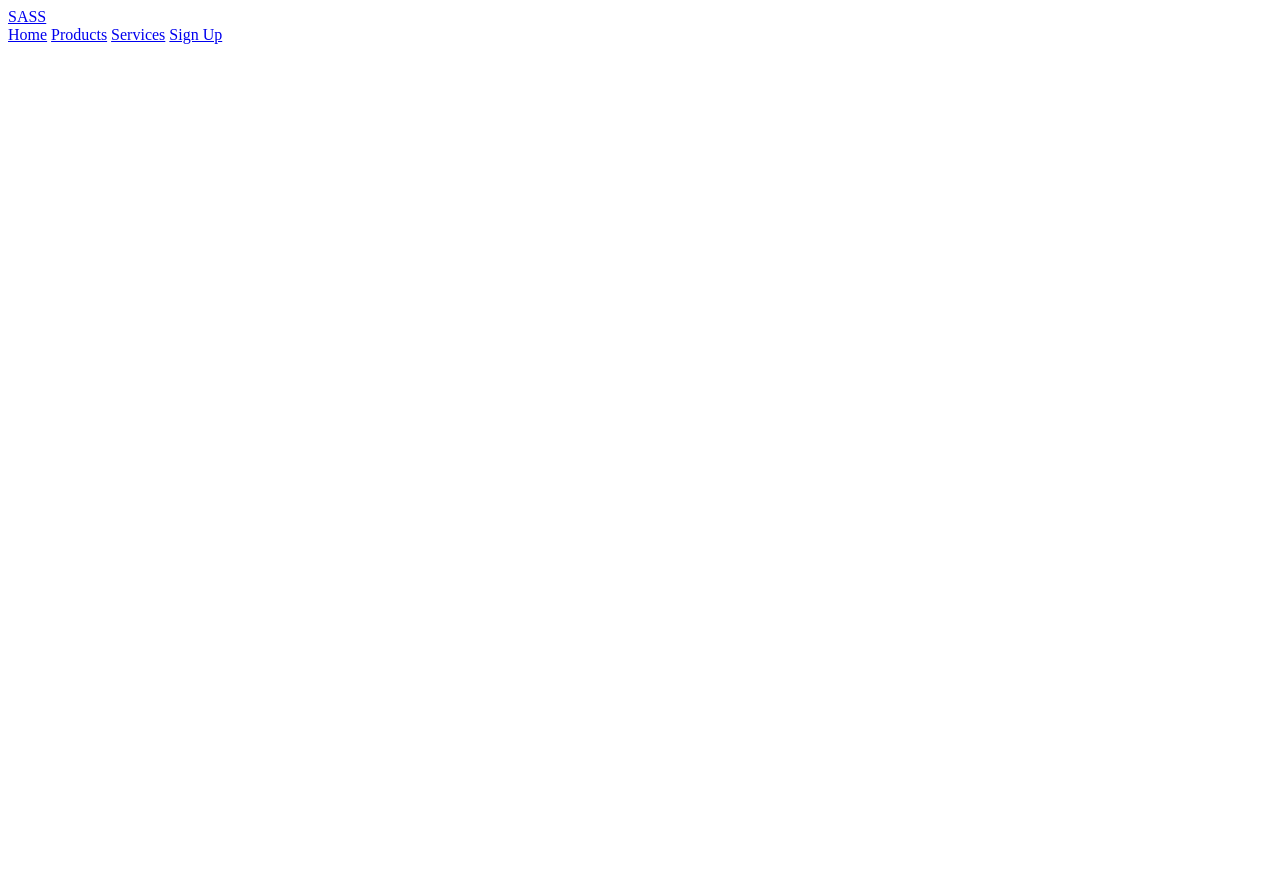
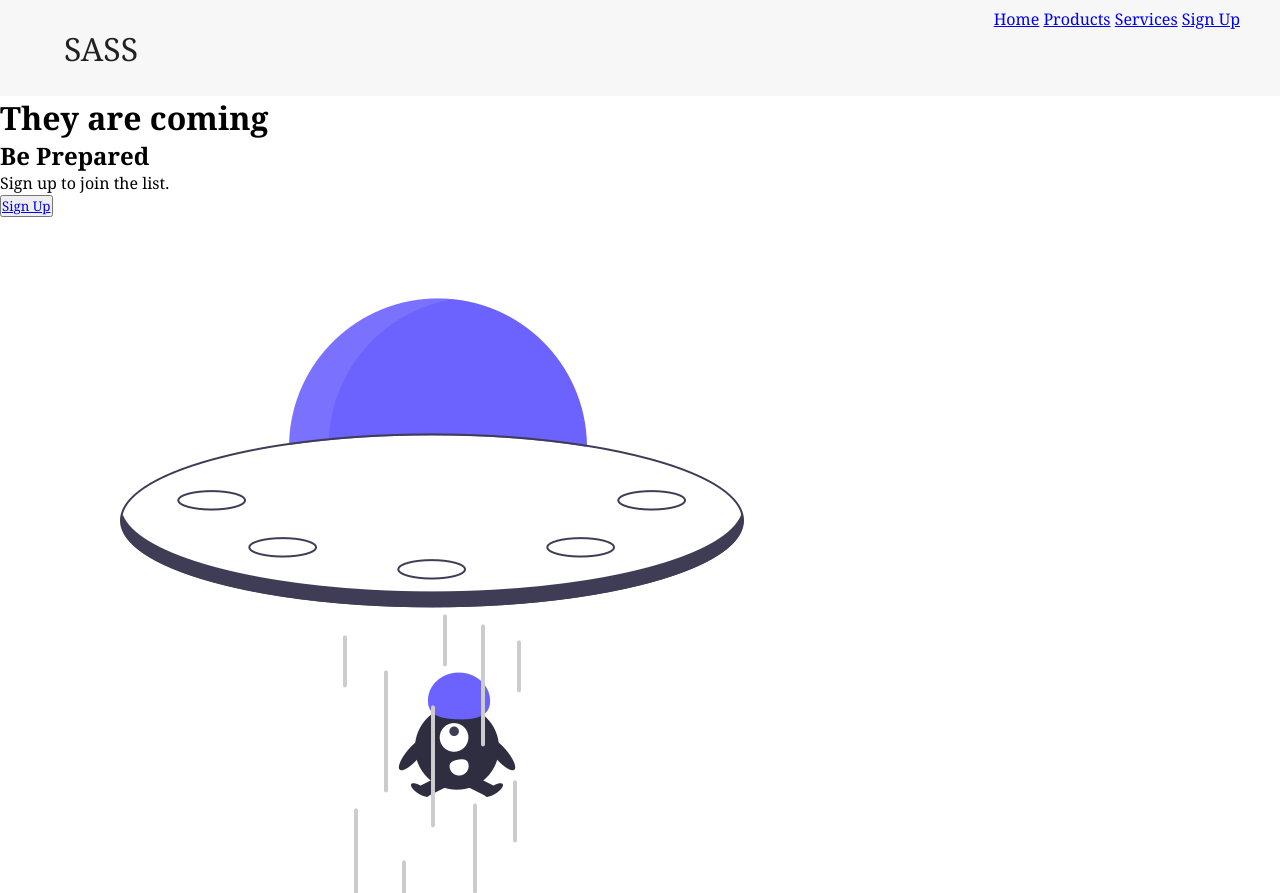
Before and after one commit to Quackenstien/Sass-Tut, a plain HTML site: page index.html in a window 1280 px wide. Shown: the top 893 px of the page. Before the commit the page ends 800 px from the top, so only its background shows below. Drawn offline with Linux system fonts and the light colour scheme.

Commit message:
styles applied

```diff
--- a/index.html
+++ b/index.html
@@ -10,7 +10,7 @@
     <!-- Navbar Section -->
     <nav class="navbar">
       <a href="/" class="navbar-logo">SASS</a>
-      <div class="navbar-bars"><i class="fas fa-bars"></i></div>
+      <!-- <div class="navbar-bars"><i class="fas fa-bars"></i></div> -->
       <div class="navbar-menu">
         <a href="/" class="navbar-menu-links">Home</a>
         <a href="/" class="navbar-menu-links">Products</a>
@@ -18,5 +18,20 @@
         <a href="/" class="navbar-menu-links">Sign Up</a>
       </div>
     </nav>
+
+    <!-- Hero Section -->
+    <div class="hero">
+      <div class="hero-container">
+        <div class="hero-container-left">
+          <h1>They are coming</h1>
+          <h2>Be Prepared</h2>
+          <p>Sign up to join the list.</p>
+          <button><a href="#">Sign Up</a></button>
+        </div>
+        <div class="hero-container-right">
+          <img src="img/taken.png" alt="spaceship" class="hero-container-img" />
+        </div>
+      </div>
+    </div>
   </body>
 </html>
--- /dev/null
+++ b/styles/_colors.scss
@@ -0,0 +1,5 @@
+$light: #f7f7f7;
+$dark: #222121;
+$lime: #00cc66;
+$orangered: #fb4b4e;
+$blue: #2541b2;
--- /dev/null
+++ b/styles/_media-queries.scss
@@ -0,0 +1,11 @@
+@mixin tablet {
+  @media screen and (max-width: 768px) {
+    @content;
+  }
+}
+
+@mixin mobile {
+  @media screen and (max-width: 280px) {
+    @content;
+  }
+}
--- /dev/null
+++ b/styles/_navbar.scss
@@ -0,0 +1,25 @@
+@import "colors";
+
+%align-center {
+  display: flex;
+  align-items: center;
+}
+
+.navbar {
+  background: $light;
+  height: 80px;
+  display: flex;
+  justify-content: space-between;
+  padding: 0.5rem calc((100vw - 1200px) / 2);
+  z-index: 10;
+  position: relative;
+
+  &-logo {
+    color: $dark;
+    cursor: pointer;
+    text-decoration: none;
+    font-size: 2rem;
+    margin-left: 24px;
+    @extend %align-center;
+  }
+}
--- a/styles/style.scss
+++ b/styles/style.scss
@@ -1,3 +1,8 @@
-h1 {
-  color: red;
+@import "navbar";
+
+* {
+  box-sizing: content-box;
+  margin: 0;
+  padding: 0;
+  font-family: Georgia, "Times New Roman", Times, serif;
 }
```
Also changed, not shown: img/taken.png (added), styles/style.css, 1 other file.
